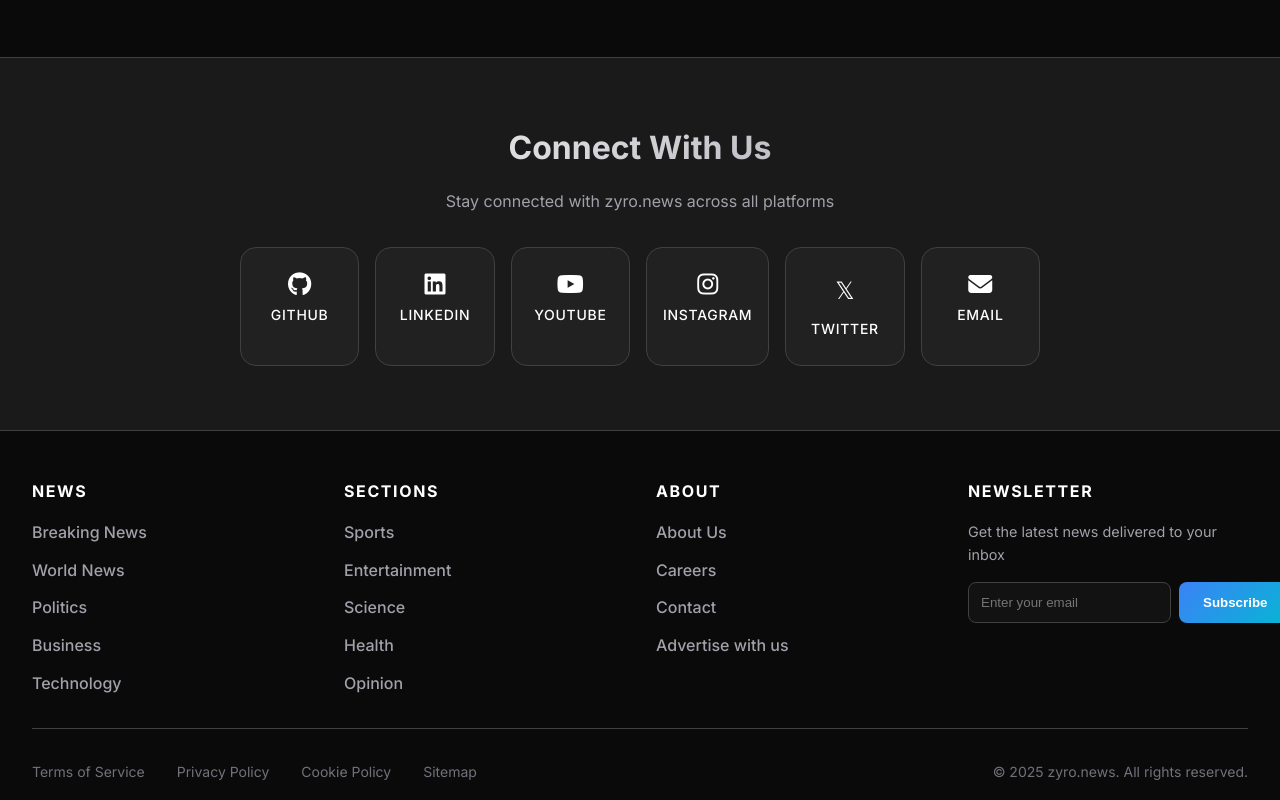
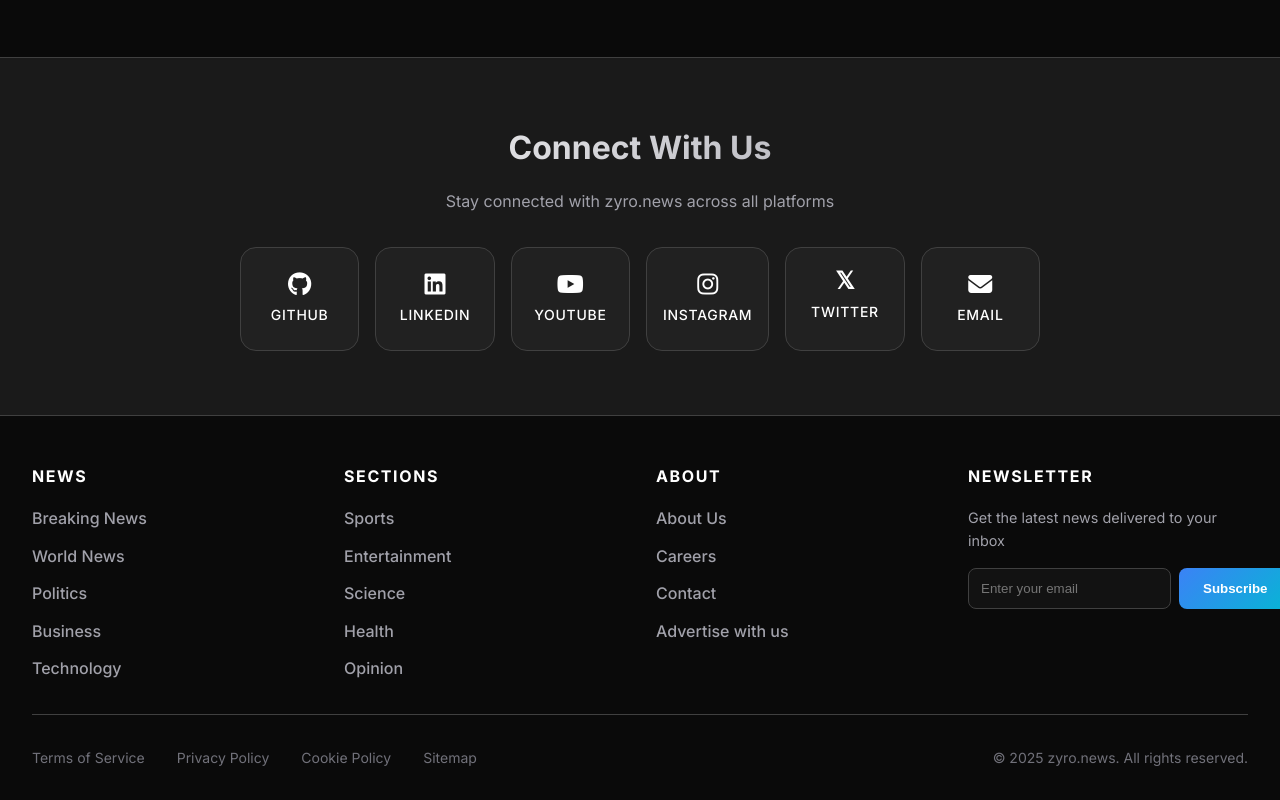
Before and after one commit to apoorvdarshan/zyro, a website: page index.html in a window 1280 px wide. Shown: the part 1028-1828 px from the top of the page. Drawn offline with Linux system fonts and the light colour scheme; no server answers.

Commit message:
fixed twitter alignment in social link grid

```diff
--- a/index.html
+++ b/index.html
@@ -151,9 +151,9 @@
               <i class="fab fa-instagram social-icon"></i>
               <span class="social-label">Instagram</span>
             </a>
-            <a href="https://twitter.com/apoorvdarshan" class="social-link" target="_blank" rel="noopener noreferrer">
-              <span class="social-icon">𝕏</span>
-              <span class="social-label">Twitter</span>
+            <a href="https://twitter.com/apoorvdarshan" class="social-link" target="_blank" rel="noopener noreferrer" style="line-height: 1.2;">
+              <span class="social-icon" style="font-family: Arial, sans-serif; font-weight: bold; display: inline-flex; align-items: center; justify-content: center; transform: translateY(-3px); line-height: 1;">𝕏</span>
+              <span class="social-label" style="line-height: 1.2;">Twitter</span>
             </a>
             <a href="mailto:ad13dtu@gmail.com" class="social-link">
               <i class="fas fa-envelope social-icon"></i>
```
